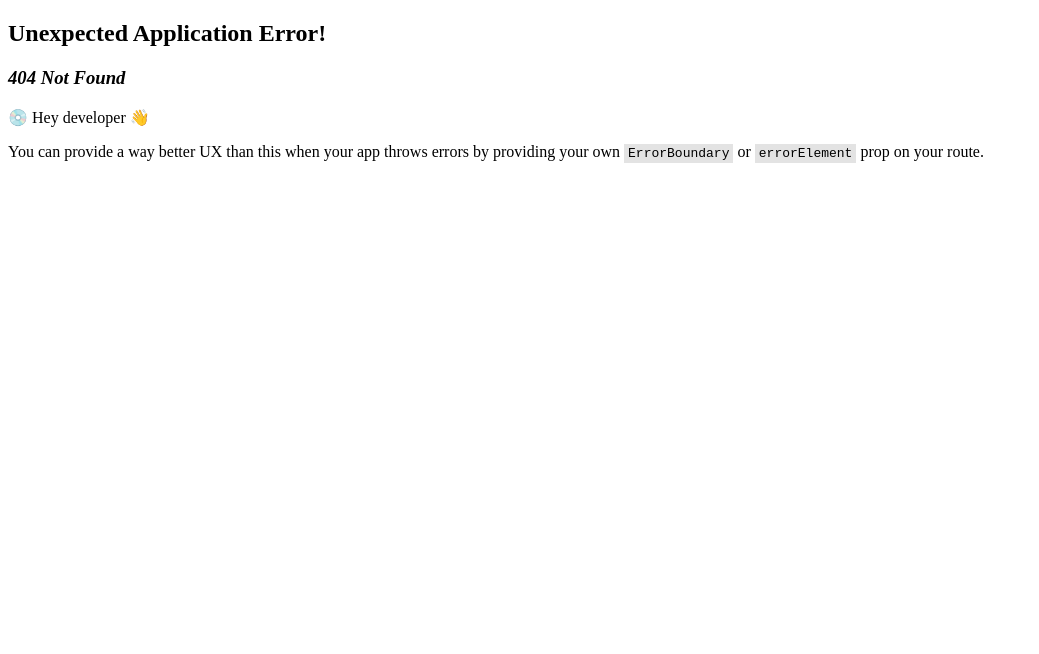
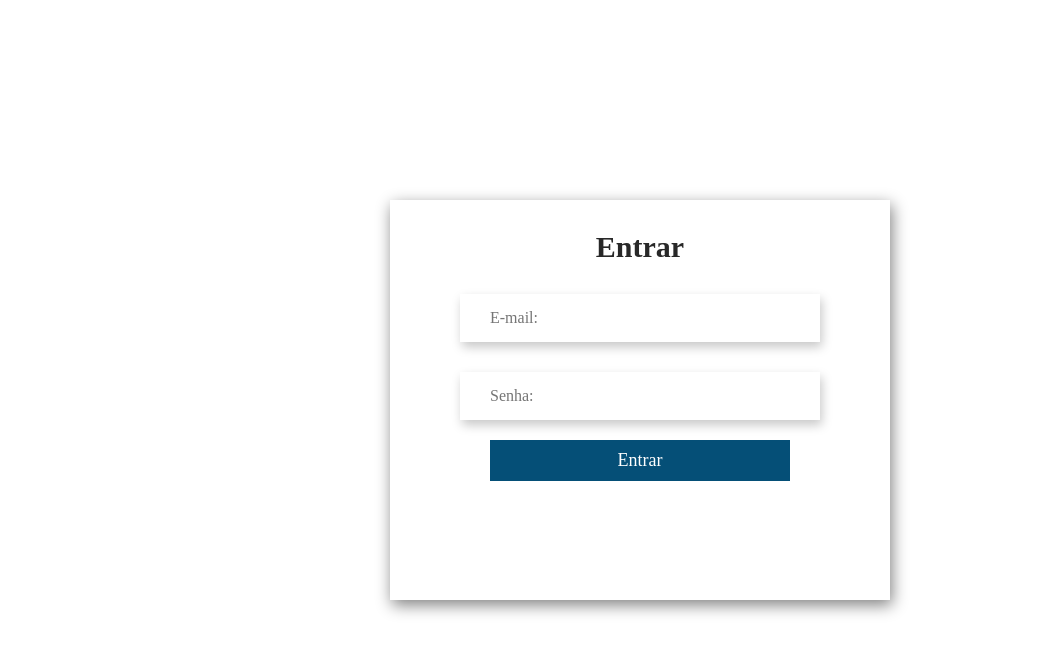
Before and after one commit to caamag/NPS_frontend, a React (Vite) app: page /login in a window 1280 px wide. Before the commit this address had no page. Shown: the top 654 px of the page, without its empty margins (0-1039 px from the left). Built offline with nearby package versions, Linux system fonts and the light colour scheme.

Commit message:
Iniciando form de signIn

```diff
--- /dev/null
+++ b/src/global/button.style.ts
@@ -0,0 +1,17 @@
+
+import styled from 'styled-components'
+
+interface ButtonProps {
+    primary?: boolean
+    width: string
+}
+
+export const Button = styled.button<ButtonProps>`
+    width: ${props => props.width};
+    padding: 10px;
+    font-size: 18px;
+    border: ${props => props.primary ? 'none' : 'rgb(40,40,40)'};
+    background: ${props => props.primary ? '#054f77' : 'none'};
+    color: ${props => props.primary ? 'white' : 'rgb(40,40,40)'};
+    margin-top: 20px;
+`
--- a/src/main.tsx
+++ b/src/main.tsx
@@ -6,6 +6,7 @@ import { createBrowserRouter, RouterProvider } from 'react-router-dom'
 
 //pages
 import Home from './pages/home/index.tsx'
+import Login from './pages/Login/index.tsx'
 
 const router = createBrowserRouter([
   {
@@ -14,7 +15,8 @@ const router = createBrowserRouter([
     children: [
       { path: '/', element: <Home /> }
     ]
-  }
+  },
+  { path: '/login', element: <Login /> }
 ])
 
 ReactDOM.createRoot(document.getElementById('root')!).render(
--- /dev/null
+++ b/src/pages/Login/index.tsx
@@ -0,0 +1,29 @@
+import * as Css from './styles'
+import GlobalStyle from '../../global/styles'
+import { Button } from '../../global/button.style'
+
+const Login = () => {
+    return (
+        <Css.SignInContainer>
+            <GlobalStyle />
+
+            <Css.SignInForm>
+                <h1 style={{ marginTop: '30px', color: 'rgb(40,40,40)', fontSize: '3rem' }}>
+                    Entrar
+                </h1>
+
+                <Css.SignInInput
+                    placeholder='E-mail:'
+                />
+
+                <Css.SignInInput
+                    placeholder='Senha:'
+                /><br />
+
+                <Button primary width='60%'>Entrar</Button>
+            </Css.SignInForm>
+        </Css.SignInContainer>
+    )
+}
+
+export default Login;
--- /dev/null
+++ b/src/pages/Login/styles.ts
@@ -0,0 +1,37 @@
+import styled from 'styled-components'
+
+export const SignInContainer = styled.div`
+    width: 100%;
+    height: 100vh;
+    display: flex;
+    align-items: center;
+    justify-content: center;
+`
+
+export const SignInForm = styled.form`
+    width: 500px;
+    height: 400px;
+    text-align: center;
+    box-shadow: 2px 5px 15px gray;
+`
+
+export const TitleSignInForm = styled.h1`
+    font-size: 3rem;
+    color: rgb(40,40,40);
+    margin-top: 20px;
+    margin-bottom: 30px;
+`
+
+export const SignInInput = styled.input`
+    padding: 15px 30px;
+    width: 60%;
+    margin: 0 auto;
+    margin-top: 30px;
+    border: none;
+    font-size: 16px;
+    box-shadow: 2px 5px 10px rgb(200,200,200);
+
+    &:focus{
+        outline: none;
+    }
+`
```
